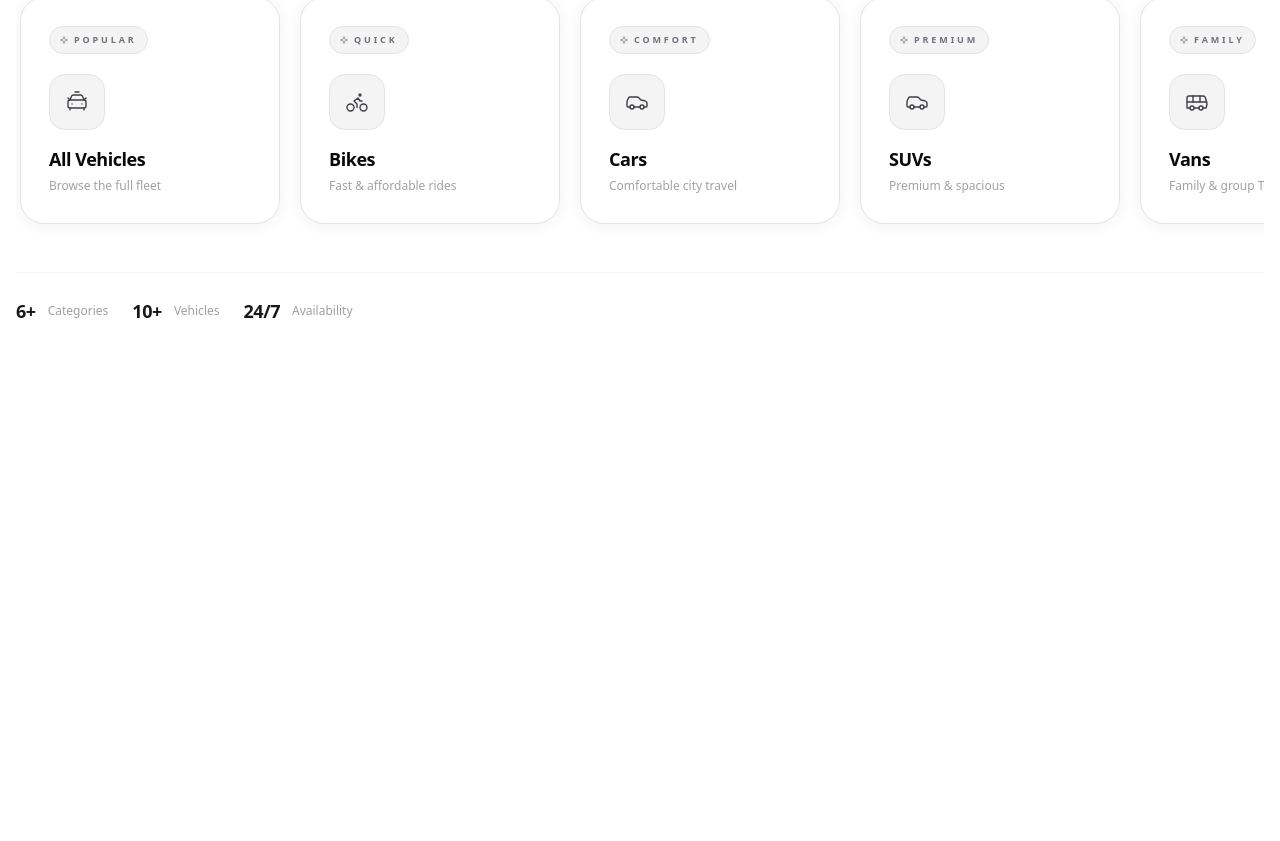
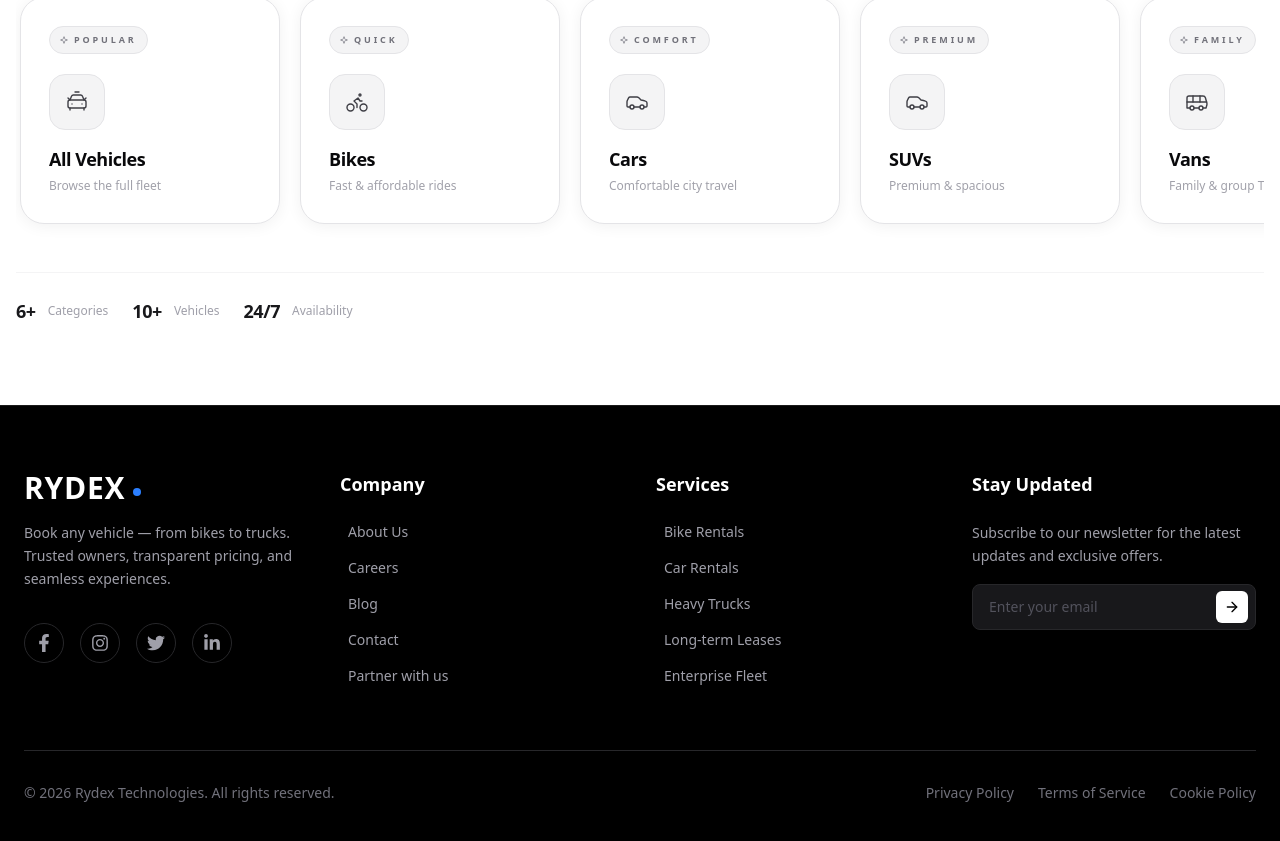
Before and after one commit to suvojitmanna/car_Booking, a Next.js app: page / in a window 1280 px wide. Shown: the part 1142-1983 px from the top of the page. Before the commit the page ends 1547 px from the top, so only its background shows below. Built offline with nearby package versions, Linux system fonts and the light colour scheme; no server answers.

Commit message:
creating footer

```diff
--- a/package.json
+++ b/package.json
@@ -21,6 +21,7 @@
     "nodemailer": "^8.0.11",
     "react": "19.2.8",
     "react-dom": "19.2.8",
+    "react-icons": "^5.7.0",
     "react-redux": "^9.3.0"
   },
   "devDependencies": {
--- a/src/components/AuthModel.tsx
+++ b/src/components/AuthModel.tsx
@@ -15,6 +15,7 @@ import {
 import Image from "next/image";
 import axios from "axios";
 import { signIn, useSession } from "next-auth/react";
+import { useRouter } from "next/navigation";
 
 type propType = {
   open: boolean;
@@ -40,6 +41,7 @@ const AuthModel = ({ open, onClose }: propType) => {
     !name.trim() || !email.trim() || !password.trim() || loading;
 
   const data = useSession();
+  const router = useRouter();
 
   const handleSignup = async () => {
     setLoading(true);
@@ -63,7 +65,12 @@ const AuthModel = ({ open, onClose }: propType) => {
       password,
       redirect: false,
     });
-    console.log(res);
+
+    if (res?.ok) {
+      onClose();
+      router.push("/");
+      router.refresh();
+    }
   };
 
   const handleGoogleLogin = async () => {
--- a/src/components/Footer.tsx
+++ b/src/components/Footer.tsx
@@ -1,11 +1,173 @@
-import React from 'react'
+"use client";
+import { motion } from "motion/react";
+import React from "react";
+import { ArrowRight } from "lucide-react";
+import {
+  FaFacebookF,
+  FaInstagram,
+  FaTwitter,
+  FaLinkedinIn,
+} from "react-icons/fa";
+
+const containerVariants = {
+  hidden: { opacity: 0 },
+  visible: {
+    opacity: 1,
+    transition: {
+      staggerChildren: 0.15,
+      delayChildren: 0.2,
+    },
+  },
+};
+
+const itemVariants = {
+  hidden: { opacity: 0, y: 30 },
+  visible: {
+    opacity: 1,
+    y: 0,
+    transition: { duration: 0.6, ease: "easeOut" },
+  },
+};
 
 const Footer = () => {
+  const currentYear = new Date().getFullYear();
+
   return (
-    <div>
+    <footer className="w-full bg-black text-white border-t border-white/10 overflow-hidden">
+      <motion.div
+        variants={containerVariants}
+        initial="hidden"
+        whileInView="visible"
+        viewport={{ once: true, amount: 0.2 }}
+        className="max-w-7xl mx-auto px-6 py-16"
+      >
+        <div className="grid grid-cols-1 sm:grid-cols-2 lg:grid-cols-4 gap-12 lg:gap-8">
+          <motion.div variants={itemVariants} className="flex flex-col">
+            <h2 className="text-3xl font-bold tracking-wide flex items-center gap-2">
+              RYDEX
+              <span className="w-2 h-2 rounded-full bg-blue-500 mt-2"></span>
+            </h2>
+            <p className="mt-4 text-zinc-400 text-sm leading-relaxed max-w-sm">
+              Book any vehicle — from bikes to trucks. Trusted owners,
+              transparent pricing, and seamless experiences.
+            </p>
+            <div className="flex gap-4 mt-8">
+              {[FaFacebookF, FaInstagram, FaTwitter, FaLinkedinIn].map(
+                (Icon, i) => (
+                  <motion.a
+                    key={i}
+                    whileHover={{ y: -4, scale: 1.1 }}
+                    whileTap={{ scale: 0.95 }}
+                    href="#"
+                    className="w-10 h-10 flex items-center justify-center rounded-full border border-zinc-800 text-zinc-400 hover:bg-white hover:border-white hover:text-black transition-colors duration-300 shadow-lg"
+                  >
+                    <Icon size={18} />
+                  </motion.a>
+                ),
+              )}
+            </div>
+          </motion.div>
 
-    </div>
-  )
-}
+          <motion.div variants={itemVariants}>
+            <h3 className="text-lg font-semibold mb-6">Company</h3>
+            <ul className="space-y-4">
+              {[
+                "About Us",
+                "Careers",
+                "Blog",
+                "Contact",
+                "Partner with us",
+              ].map((link, i) => (
+                <li key={i}>
+                  <a
+                    href="#"
+                    className="text-zinc-400 text-sm hover:text-white transition-colors duration-200 flex items-center gap-2 group"
+                  >
+                    <span className="w-0 h-[1px] bg-white transition-all duration-300 group-hover:w-3"></span>
+                    {link}
+                  </a>
+                </li>
+              ))}
+            </ul>
+          </motion.div>
 
-export default Footer
+          <motion.div variants={itemVariants}>
+            <h3 className="text-lg font-semibold mb-6">Services</h3>
+            <ul className="space-y-4">
+              {[
+                "Bike Rentals",
+                "Car Rentals",
+                "Heavy Trucks",
+                "Long-term Leases",
+                "Enterprise Fleet",
+              ].map((link, i) => (
+                <li key={i}>
+                  <a
+                    href="#"
+                    className="text-zinc-400 text-sm hover:text-white transition-colors duration-200 flex items-center gap-2 group"
+                  >
+                    <span className="w-0 h-[1px] bg-white transition-all duration-300 group-hover:w-3"></span>
+                    {link}
+                  </a>
+                </li>
+              ))}
+            </ul>
+          </motion.div>
+
+          <motion.div variants={itemVariants}>
+            <h3 className="text-lg font-semibold mb-6">Stay Updated</h3>
+            <p className="text-zinc-400 text-sm mb-4 leading-relaxed">
+              Subscribe to our newsletter for the latest updates and exclusive
+              offers.
+            </p>
+            <div className="relative group">
+              <input
+                type="email"
+                placeholder="Enter your email"
+                className="w-full bg-zinc-900 border border-zinc-800 rounded-lg px-4 py-3 text-sm text-white placeholder:text-zinc-600 focus:outline-none focus:border-blue-500 transition-colors"
+              />
+              <motion.button
+                whileHover={{ scale: 1.05 }}
+                whileTap={{ scale: 0.95 }}
+                className="absolute right-2 top-1/2 -translate-y-1/2 p-2 bg-white text-black rounded-md hover:bg-blue-500 hover:text-white transition-colors"
+              >
+                <ArrowRight size={16} />
+              </motion.button>
+            </div>
+          </motion.div>
+        </div>
+
+        <motion.div
+          variants={itemVariants}
+          className="mt-16 pt-8 border-t border-zinc-800 flex flex-col md:flex-row justify-between items-center gap-4"
+        >
+          <p className="text-zinc-500 text-sm text-center md:text-left">
+            © {currentYear} Rydex Technologies. All rights reserved.
+          </p>
+          <div className="flex flex-wrap justify-center gap-6">
+            <a
+              href="#"
+              className="text-zinc-500 hover:text-white text-sm transition-colors"
+            >
+              Privacy Policy
+            </a>
+            <a
+              href="#"
+              className="text-zinc-500 hover:text-white text-sm transition-colors"
+            >
+              Terms of Service
+            </a>
+            <a
+              href="#"
+              className="text-zinc-500 hover:text-white text-sm transition-colors"
+            >
+              Cookie Policy
+            </a>
+          </div>
+        </motion.div>
+      </motion.div>
+    </footer>
+  );
+};
+
+export default Footer;
--- a/src/components/HeroSection.tsx
+++ b/src/components/HeroSection.tsx
@@ -2,8 +2,13 @@
 import React from "react";
 import { motion } from "motion/react";
 import { Bike, Bus, Car, Truck } from "lucide-react";
+import { useSelector } from "react-redux";
+import { RootState } from "../redux/store";
+import { useRouter } from "next/navigation";
 
 const HeroSection = ({ authRequired }: { authRequired: () => void }) => {
+  const { userData } = useSelector((state: RootState) => state.user);
+  const router = useRouter();
   return (
     <div className="relative min-h-screen w-full overflow-hidden">
       <div
@@ -44,7 +49,9 @@ const HeroSection = ({ authRequired }: { authRequired: () => void }) => {
             whileHover={{ scale: 1.05 }}
             whileTap={{ scale: 0.95 }}
             className="mt-12 px-10 py-4 bg-white text-black rounded-full font-semibold shadow-xl cursor-pointer"
-            onClick={authRequired}
+            onClick={() => {
+              !userData ? authRequired() : router.push("/user/book");
+            }}
           >
             Book Now
           </motion.button>
```
Also changed, not shown: 1 other file (tests, documents, lock files or other folders).
